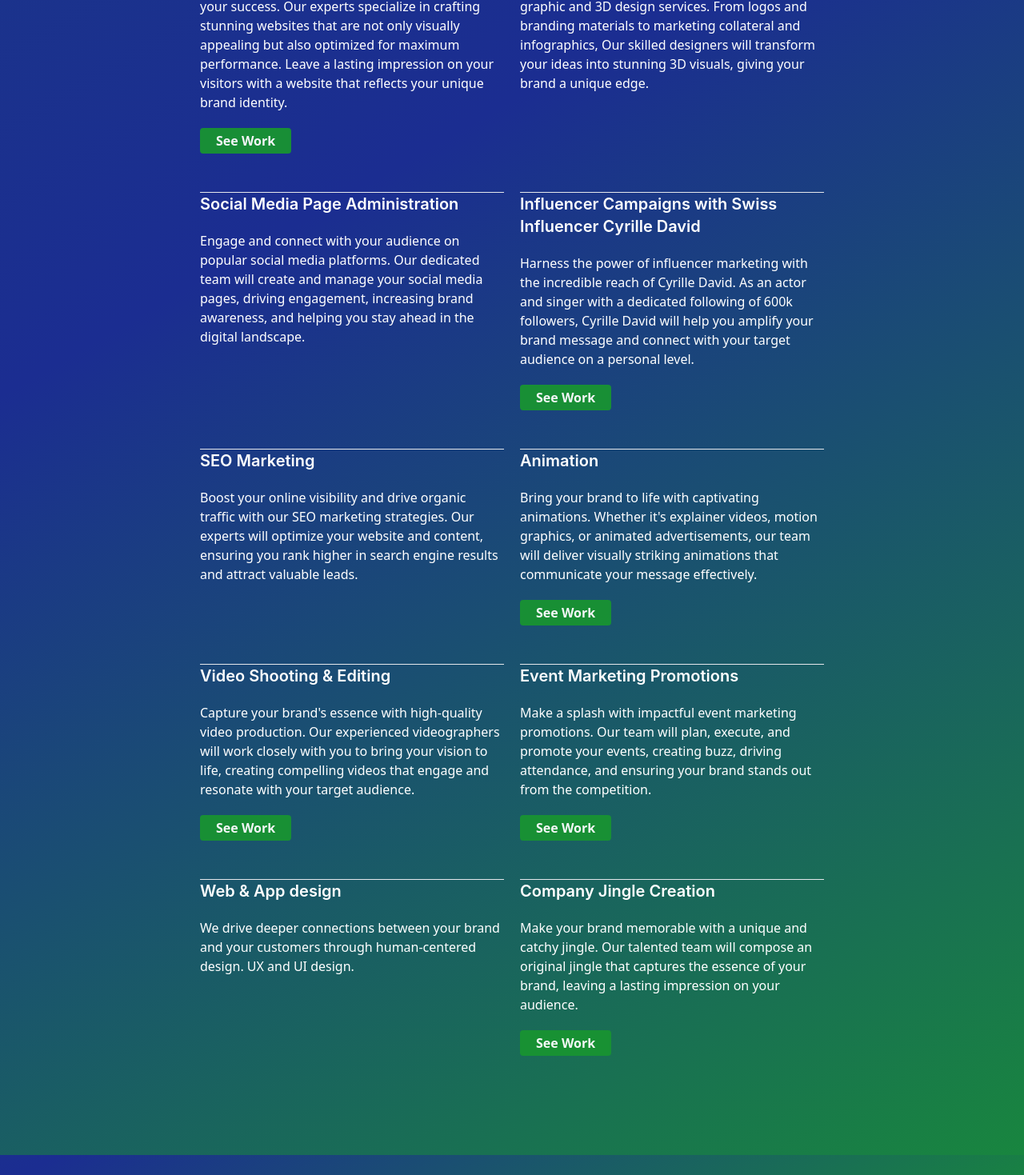
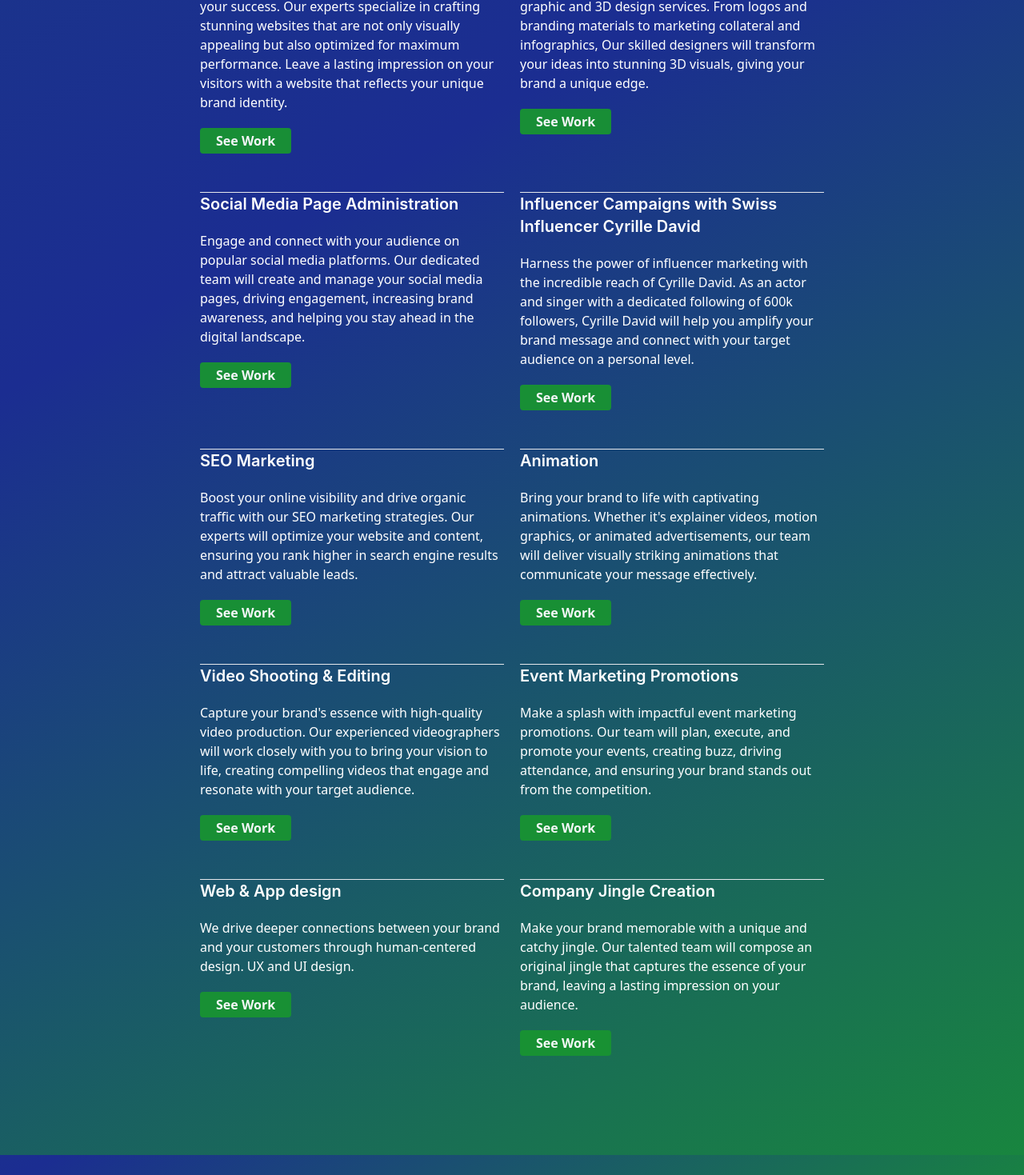
Before and after one commit to TeddyMedjio/em-marketing, a Next.js app: page /services in a window 1280 px wide. Shown: the part 1117-2586 px from the top of the page at 80% size. Built offline with nearby package versions, Linux system fonts and the light colour scheme.

Commit message:
update pages

```diff
--- a/src/components/Footer/Footer.jsx
+++ b/src/components/Footer/Footer.jsx
@@ -1,5 +1,4 @@
 import Link from "next/link";
-import Image from "next/image";
 
 const Footer = () => {
   return (
@@ -12,7 +11,7 @@
             human future together.
           </p>
 
-          <Link href="/about" className="flex items-center mt-10">
+          <Link target="blank" href="#" className="flex items-center mt-10">
             <p className="text-white text-sm font-semibold underline mr-1">
               Twitter
             </p>
@@ -33,7 +32,11 @@
             </svg>
           </Link>
 
-          <Link href="/about" className="flex items-center mt-2">
+          <Link
+            target="blank"
+            href="https://www.instagram.com/em.marketing.ch/"
+            className="flex items-center mt-2"
+          >
             <p className="text-white text-sm font-semibold underline mr-1">
               Instagram
             </p>
@@ -54,7 +57,7 @@
             </svg>
           </Link>
 
-          <Link href="/about" className="flex items-center mt-2">
+          <Link target="blank" href="#" className="flex items-center mt-2">
             <p className="text-white text-sm font-semibold underline mr-1">
               Linkedin
             </p>
--- a/src/components/Galerie/Galery.jsx
+++ b/src/components/Galerie/Galery.jsx
@@ -102,7 +102,10 @@
             whileInView="visible"
             variants={item}
           >
-            <Link target="blank" href="https://notary-virid.vercel.app/">
+            <Link
+              target="blank"
+              href="https://www.instagram.com/p/CxdIpiotBB2/?igshid=MmU2YjMzNjRlOQ%3D%3D"
+            >
               <Image
                 src={notary}
                 className=" lg:h-full w-full object-cover"
@@ -110,12 +113,12 @@
               />
               <h3 className="hidden lg:flex opacity-0 hover:opacity-100 absolute top-0 hover:bg-[#189332] h-full w-full transition-all duration-300 items-center justify-center">
                 <span className="text-white text-xl font-inter font-bold  w-4/5">
-                  Website prototype for notary
+                  Graphic design
                 </span>
               </h3>
             </Link>
             <h3 className="md:hidden text-xl font-inter bg-[#189332] text-white text-center py-3 font-semibold">
-              Website prototype for notary
+              Graphic design
             </h3>
           </motion.li>
           <motion.li
@@ -132,12 +135,12 @@
               />
               <h3 className="hidden lg:flex opacity-0 hover:opacity-100 absolute top-0 hover:bg-[#189332] h-full w-full transition-all duration-300 items-center justify-center">
                 <span className="text-white text-xl font-inter font-bold w-4/5">
-                  Flyers Corporate
+                  SEO Marketing
                 </span>
               </h3>
             </Link>
             <h3 className="md:hidden text-xl font-inter bg-[#189332] text-white text-center py-3 font-semibold">
-              Flyers Corporate
+              SEO Marketing
             </h3>
           </motion.li>
           <motion.li
@@ -170,21 +173,21 @@
           >
             <Link href="#">
               <Image
-                src={magasine}
+                src={emagasine}
                 className=" lg:h-full w-full object-cover"
                 alt="picture"
               />
               <h3 className="hidden lg:flex opacity-0 hover:opacity-100 absolute top-0 hover:bg-[#189332] h-full w-full transition-all duration-300 items-center justify-center">
                 <span className="text-white text-xl font-inter font-bold w-4/5">
-                  Magazine design
+                  Company Jingle Creation
                 </span>
               </h3>
             </Link>
             <h3 className="md:hidden text-xl font-inter bg-[#189332] text-white text-center py-3 font-semibold">
-              Magazine design
+              Company Jingle Creation
             </h3>
           </motion.li>
-          <motion.li
+          {/* <motion.li
             className="tab7 relative text-center"
             initial="hidden"
             whileInView="visible"
@@ -340,7 +343,7 @@
             <h3 className="md:hidden text-xl font-inter bg-[#189332] text-white text-center py-3 font-semibold">
               Company Jingle Creation
             </h3>
-          </motion.li>
+          </motion.li> */}
         </motion.ul>
       </div>
     </div>
--- a/src/components/Header_Offer/Header_Offer.jsx
+++ b/src/components/Header_Offer/Header_Offer.jsx
@@ -51,7 +51,10 @@
               performance. Leave a lasting impression on your visitors with a
               website that reflects your unique brand identity.
             </p>
-            <Link target="blank" href="https://notary-virid.vercel.app/">
+            <Link
+              target="blank"
+              href="https://www.instagram.com/em.marketing.ch/"
+            >
               <p className="bg-[#189332] text-white rounded font-semibold py-1 px-5 mt-5  absolute animate-pulse">
                 See Work
               </p>
@@ -73,11 +76,14 @@
               your ideas into stunning 3D visuals, giving your brand a unique
               edge.
             </p>
-            {/* <Link target="blank" href="https://soundcloud.app.goo.gl/xcvSt">
+            <Link
+              target="blank"
+              href="https://www.instagram.com/p/CxdIpiotBB2/?igshid=MmU2YjMzNjRlOQ=="
+            >
               <p className="bg-[#189332] text-white rounded font-semibold py-1 px-5 mt-5  absolute animate-pulse">
                 See Work
               </p>
-            </Link> */}
+            </Link>
           </motion.li>
           <motion.li
             className="border-t-[1px] flex-1 basis-[250px] mb-20 relative"
@@ -94,11 +100,14 @@
               media pages, driving engagement, increasing brand awareness, and
               helping you stay ahead in the digital landscape.
             </p>
-            {/* <Link target="blank" href="https://soundcloud.app.goo.gl/xcvSt">
+            <Link
+              target="blank"
+              href="https://www.instagram.com/p/CxD7bparphk/?igshid=MmU2YjMzNjRlOQ=="
+            >
               <p className="bg-[#189332] text-white rounded font-semibold py-1 px-5 mt-5  absolute animate-pulse">
                 See Work
               </p>
-            </Link> */}
+            </Link>
           </motion.li>
           <motion.li
             className="border-t-[1px] flex-1 basis-[250px] mb-20 relative"
@@ -140,11 +149,14 @@
               and content, ensuring you rank higher in search engine results and
               attract valuable leads.
             </p>
-            {/* <Link target="blank" href="https://soundcloud.app.goo.gl/xcvSt">
+            <Link
+              target="blank"
+              href="https://www.instagram.com/em.marketing.ch/"
+            >
               <p className="bg-[#189332] text-white rounded font-semibold py-1 px-5 mt-5  absolute animate-pulse">
                 See Work
               </p>
-            </Link> */}
+            </Link>
           </motion.li>
           <motion.li
             className="border-t-[1px] flex-1 basis-[250px] mb-20"
@@ -231,11 +243,14 @@
               We drive deeper connections between your brand and your customers
               through human-centered design. UX and UI design.
             </p>
-            {/* <Link target="blank" href="https://soundcloud.app.goo.gl/xcvSt">
+            <Link
+              target="blank"
+              href="https://www.instagram.com/em.marketing.ch/"
+            >
               <p className="bg-[#189332] text-white rounded font-semibold py-1 px-5 mt-5  absolute animate-pulse">
                 See Work
               </p>
-            </Link> */}
+            </Link>
           </motion.div>
           <motion.li
             className="border-t-[1px] flex-1 basis-[250px] mb-20 relative"
```
Also changed, not shown: public/img/berny.jpg, public/img/notary.jpg.
